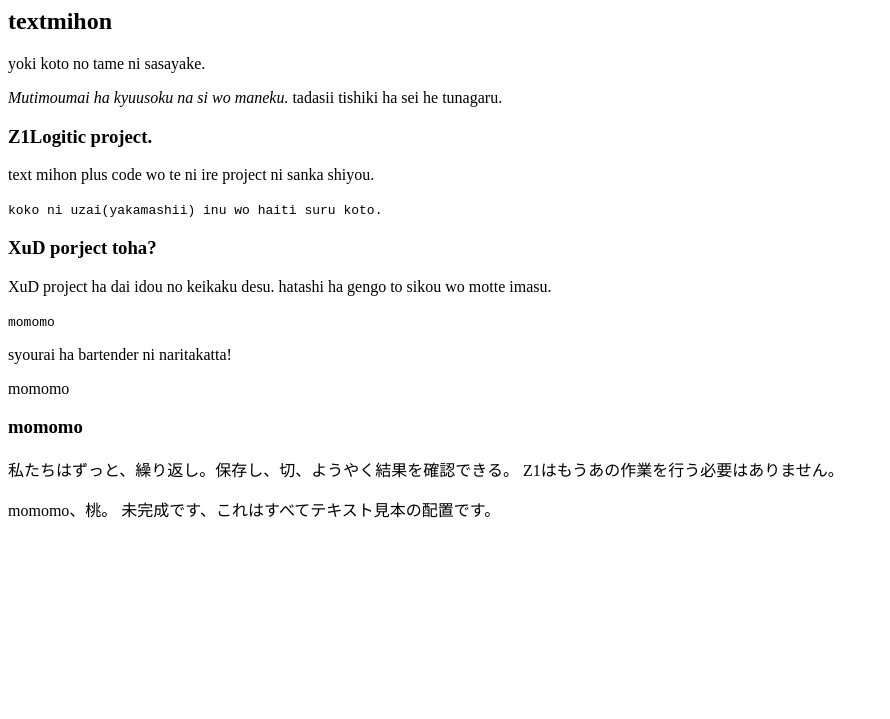
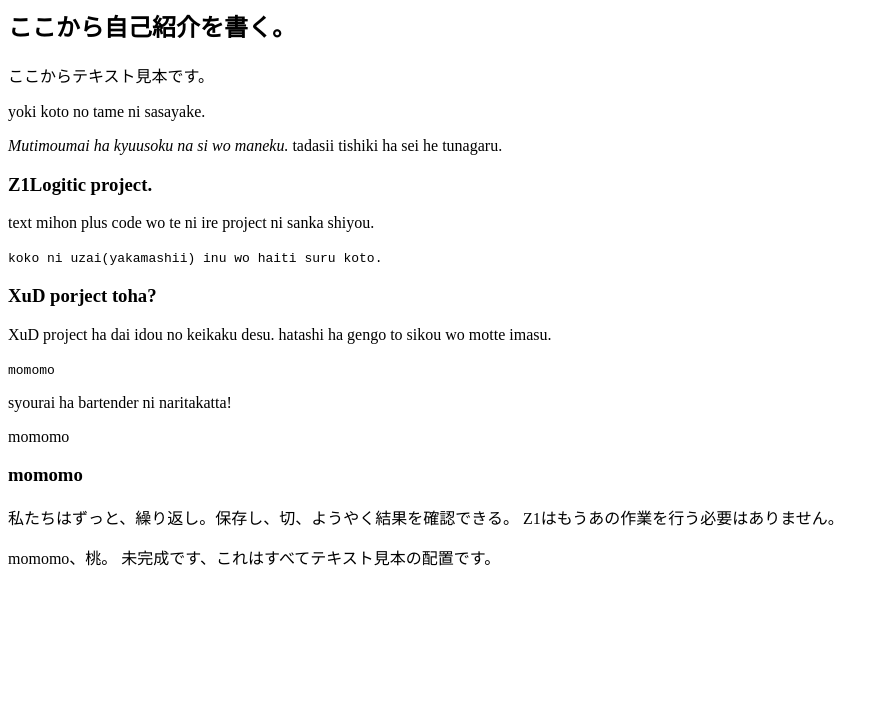
Before and after one commit to nazki35/z1logitc, a plain HTML site: page index.html in a window 1280 px wide. Shown: the part 81-800 px from the top of the page, without its empty margins (0-890 px from the left). Drawn offline with Linux system fonts and the light colour scheme.

Commit message:
Update index.html

```diff
--- a/index.html
+++ b/index.html
@@ -8,7 +8,8 @@
     <body>
 
         <h1>テキスト見本</h1>
-        <h2>textmihon</h2>
+        <h2>ここから自己紹介を書く。</h2>
+        <p>ここからテキスト見本です。</P>
 
         <p>
             yoki koto no tame ni sasayake.
```
